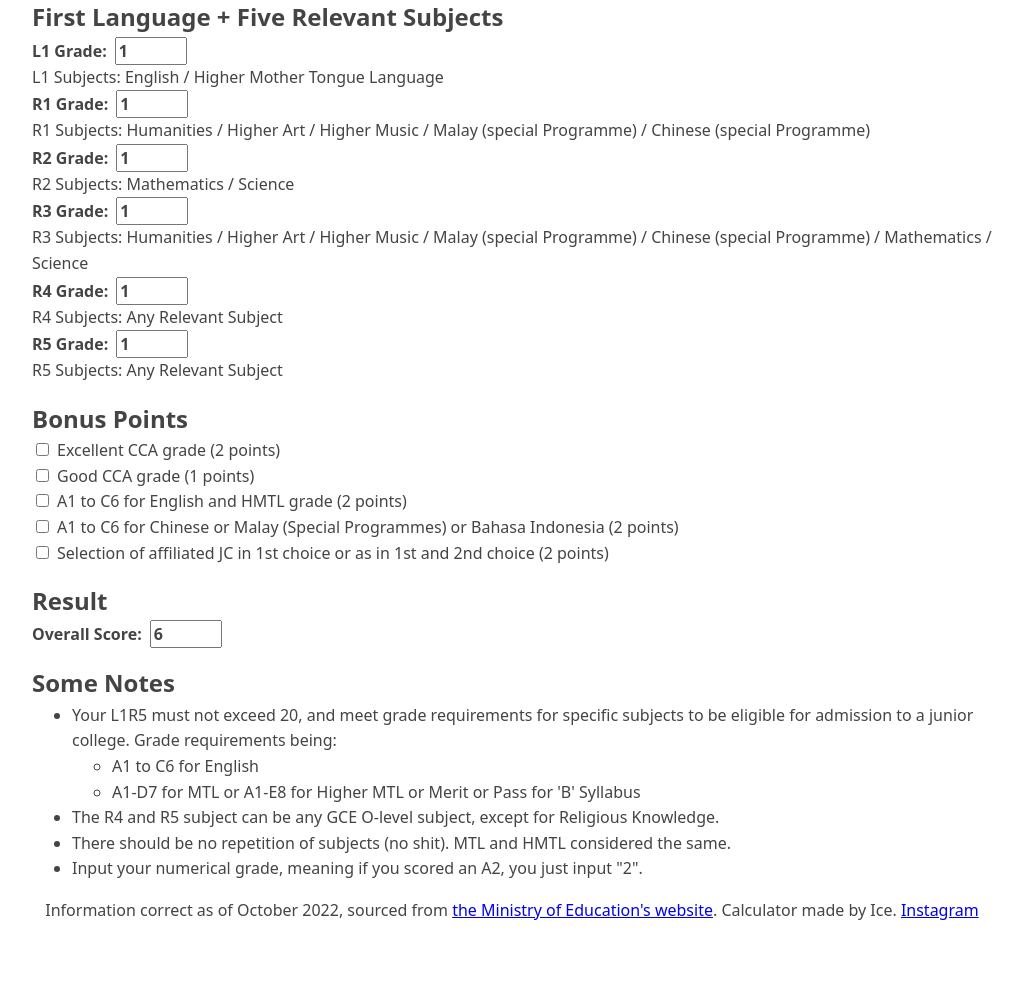
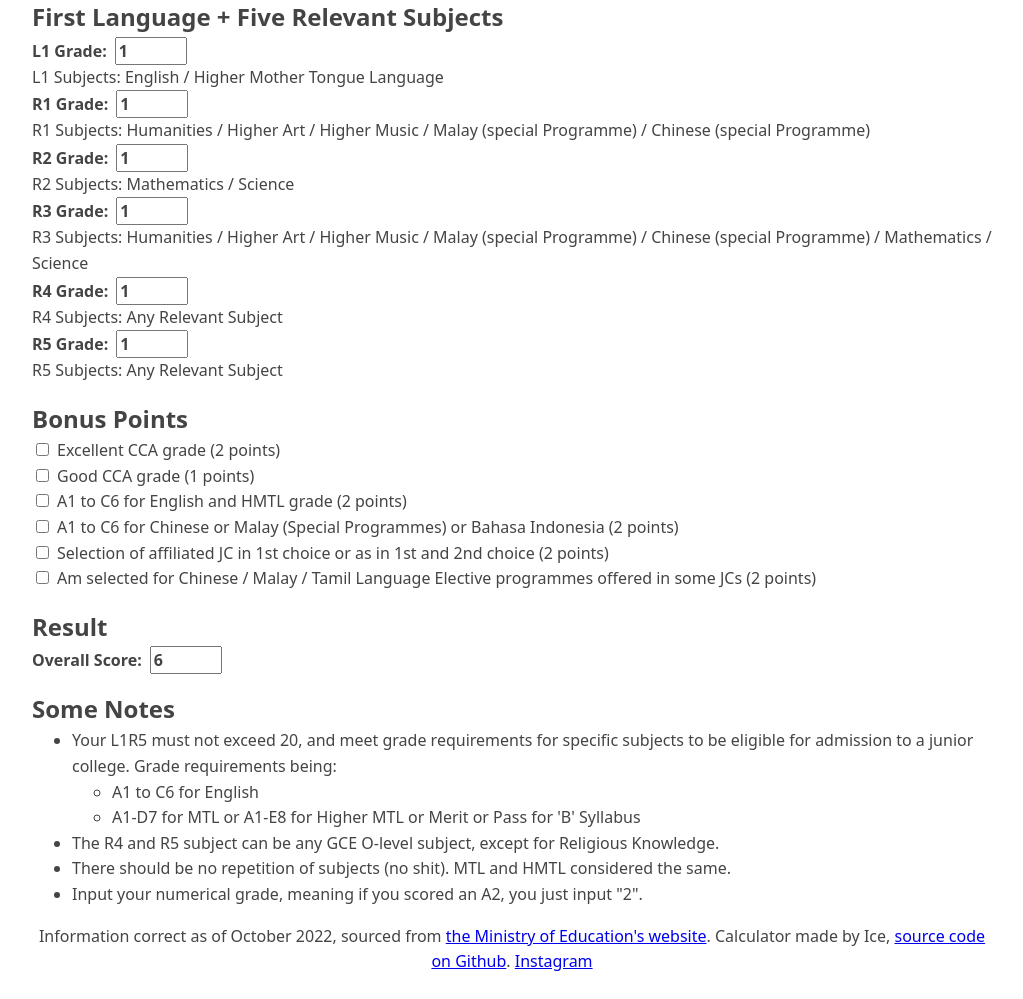
Before and after one commit to ic1y/l1r5, a plain HTML site: page index.html in a window 1280 px wide. Shown: the part 93-1092 px from the top of the page, without its empty margins (128-1151 px from the left). Before the commit the page ends 1041 px from the top, so only its background shows below. Drawn offline with Linux system fonts and the light colour scheme.

Commit message:
add readme

```diff
--- a/app.js
+++ b/app.js
@@ -33,7 +33,8 @@ const bonuses = [
 	{req: "Good CCA grade", points: 1},
 	{req: "A1 to C6 for English and HMTL grade", points: 2},
 	{req: "A1 to C6 for Chinese or Malay (Special Programmes) or Bahasa Indonesia", points: 2},
-	{req: "Selection of affiliated JC in 1st choice or as in 1st and 2nd choice", points: 2}
+	{req: "Selection of affiliated JC in 1st choice or as in 1st and 2nd choice", points: 2},
+	{req: "Am selected for Chinese / Malay / Tamil Language Elective programmes offered in some JCs", points: 2}
 ]
 const bSection = document.getElementById("opt");
 for (let i = 0; i < bonuses.length; i++) {
--- a/index.html
+++ b/index.html
@@ -6,8 +6,8 @@
 	<meta name="viewport" content="width=device-width, initial-scale=1.0">
 	<title>L1R5 Calculator</title>
 	<meta name="title" content="L1R5 Calculator">
-	<meta name="description" content="Calculate your L1R5 score today!">
-	<meta name="og:description" content="Calculate your L1R5 score today!">
+	<meta name="description" content="Calculate your L1R5 score today and know how you fare!">
+	<meta name="og:description" content="Calculate your L1R5 score today and know how you fare!">
 	<meta name="og:image" content="https://l1r5.vercel.app/stress.png">
 	<meta name="twitter:card" content="summary_large_image">
 	<link rel="stylesheet" href="style.css">
@@ -43,7 +43,7 @@
 			</ul>
 		</section>
 		<footer>
-			<p>Information correct as of October 2022, sourced from <a href="https://www.moe.gov.sg/post-secondary/admissions/jae/admission-criteria?pt=JC">the Ministry of Education's website</a>. Calculator made by Ice. <a href="https://instagram.com/icey.qq">Instagram</a></p>
+			<p>Information correct as of October 2022, sourced from <a href="https://www.moe.gov.sg/post-secondary/admissions/jae/admission-criteria?pt=JC">the Ministry of Education's website</a>. Calculator made by Ice, <a href="https://github.com/ic1y/l1r5">source code on Github</a>. <a href="https://instagram.com/icey.qq">Instagram</a></p>
 		</footer>
 	</main>
 	<script src="app.js"></script>
```
Also changed, not shown: 1 other file.
